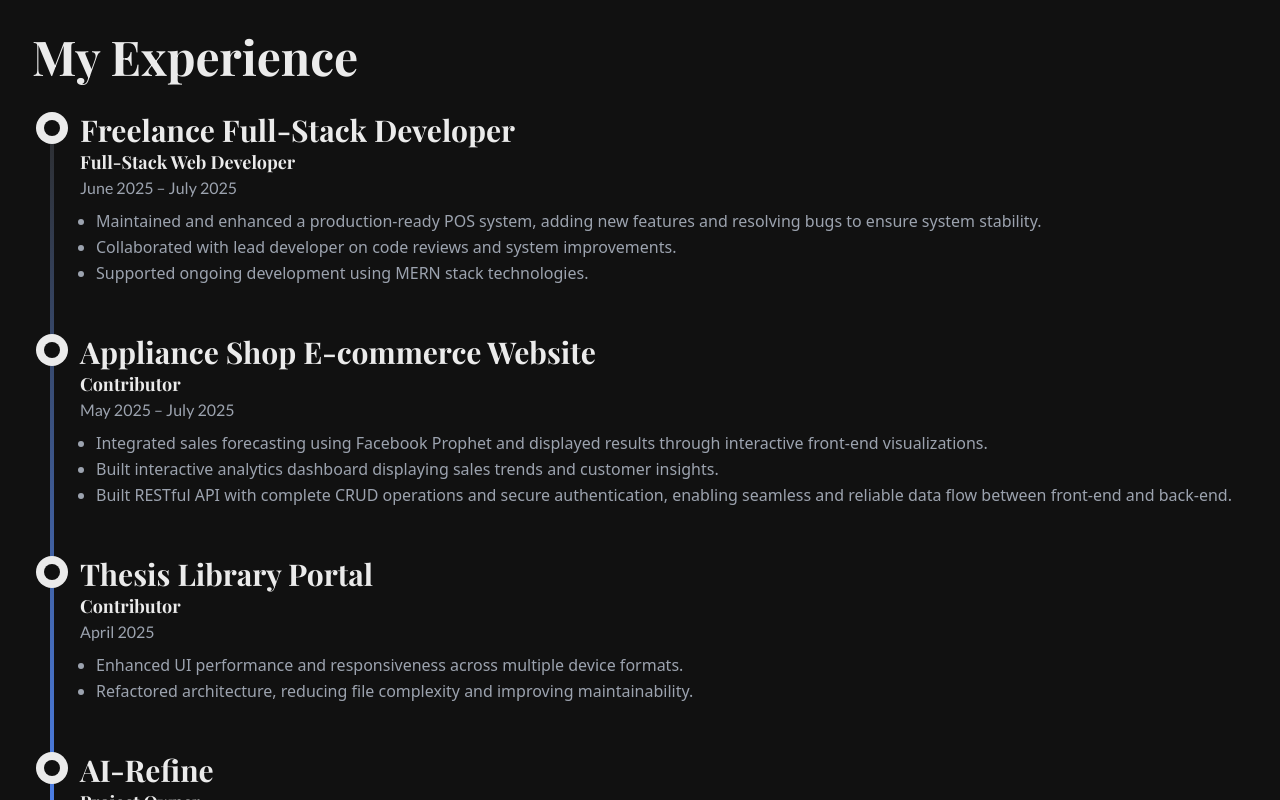
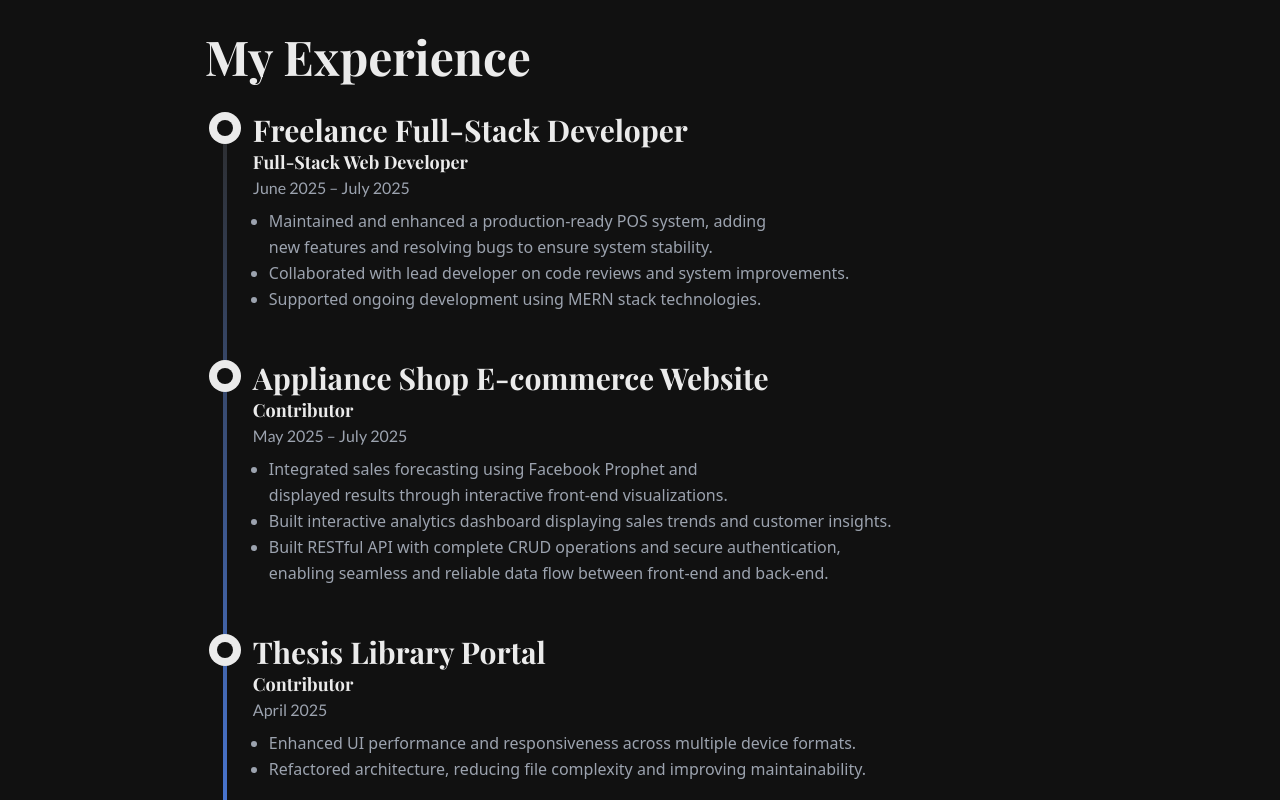
Before and after one commit to Amenyuwel/Portfolio, a Next.js app: page /pages/experience in a window 1280 px wide. Shown: the top 800 px of the page. Built offline with nearby package versions, Linux system fonts and the light colour scheme.

Commit message:
Changed size.

```diff
--- a/app/pages/experience/page.jsx
+++ b/app/pages/experience/page.jsx
@@ -35,7 +35,7 @@ const ExperiencePage = () => {
       />
 
       <main className="flex min-h-screen w-full items-center justify-center">
-        <section className="container mx-auto w-full max-w-full px-4 py-8 lg:w-[67%] xl:w-full">
+        <section className="container mx-auto w-full max-w-full px-4 py-8 lg:w-[67%] xl:w-[73%]">
           <h2 className="text-main mb-8 ml-4 text-left text-4xl font-bold sm:text-5xl">
             My Experience
           </h2>
```
